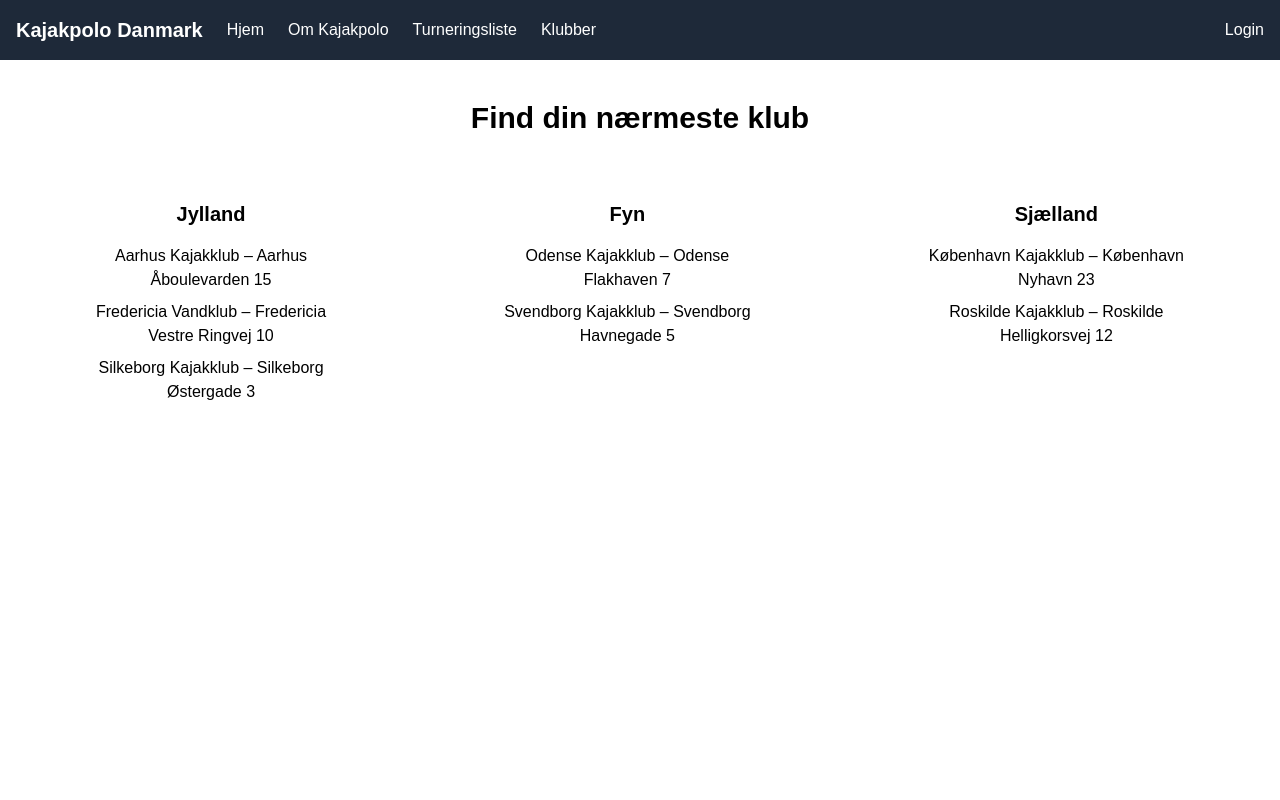
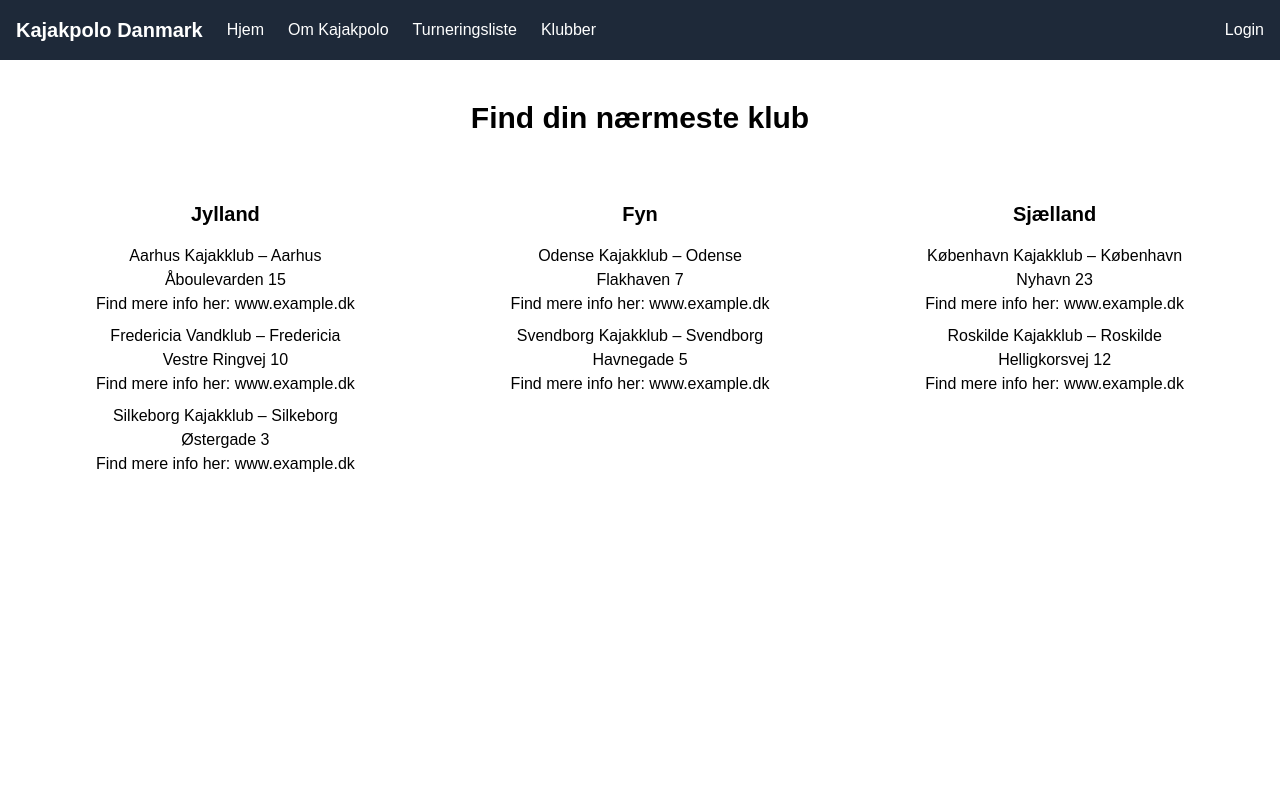
Before and after one commit to TacoKarl/kpolo, a Next.js app in the folder frontend/: page /clubs in a window 1280 px wide. Shown: the top 800 px of the page. Built offline with nearby package versions, Linux system fonts and the light colour scheme; no server answers.

Commit message:
clubs and private club

```diff
--- /dev/null
+++ b/frontend/src/app/clubs/[id]/page.tsx
@@ -0,0 +1,39 @@
+'use client'; // hvis du skal bruge Apollo eller client-side fetching
+
+import { useParams } from 'next/navigation';
+import { gql } from '@apollo/client';
+import {useQuery} from "@apollo/client/react";
+import { GetClubData } from '../../types/graphql'; // tilpas type
+
+const GET_CLUB = gql`
+    query GetClub($id: ID!) {
+        club(id: $id) {
+            id
+            name
+            city
+            address
+        }
+    }
+`;
+
+export default function ClubPage() {
+    const { id } = useParams();
+
+    // Client-side fetch med Apollo
+    const { loading, error, data } = useQuery<GetClubData>(GET_CLUB, {
+        variables: { id },
+    });
+
+    if (loading) return <p>Loading...</p>;
+    if (error) return <p>Error: {error.message}</p>;
+
+    const club = data?.club;
+
+    return (
+        <div className="p-8">
+            <h1 className="text-3xl font-bold">{club?.name}</h1>
+            <p>By: {club?.city}</p>
+            <p>Adresse: {club?.address}</p>
+        </div>
+    );
+}
--- a/frontend/src/app/clubs/page.tsx
+++ b/frontend/src/app/clubs/page.tsx
@@ -3,6 +3,14 @@
 import {gql} from "@apollo/client";
 import { GetClubsData, Club } from "../types/graphql";
 import {useQuery} from "@apollo/client/react";
+import Link from "next/link";
+
+type ClubPreview = {
+    id: string
+    name: string
+    city: string
+    address: string
+}
 
 const GET_CLUBS = gql`
     query GetClubs {
@@ -27,7 +35,7 @@ export default function clubsPage () {
     // TODO: Når databasen er sat op, hent data derfra i stedet for dummy data
 
 
-    const dummyClubs: Club[] = [
+    const dummyClubs: ClubPreview[] = [
         { id: "1", name: "Aarhus Kajakklub", city: "Aarhus", address: "Åboulevarden 15" },
         { id: "2", name: "Odense Kajakklub", city: "Odense", address: "Flakhaven 7" },
         { id: "3", name: "Fredericia Vandklub", city: "Fredericia", address: "Vestre Ringvej 10" },
@@ -37,9 +45,9 @@ export default function clubsPage () {
         { id: "7", name: "Silkeborg Kajakklub", city: "Silkeborg", address: "Østergade 3" },
     ];
 
-    const jyllandClubs = dummyClubs.filter(c => getRegion(c) === "Jylland") ?? [];
-    const fynClubs = dummyClubs.filter(c => getRegion(c) === "Fyn") ?? [];
-    const sjællandClubs = dummyClubs.filter(c => getRegion(c) === "Sjælland") ?? [];
+    const jyllandClubs = dummyClubs.filter(c => getRegionPreview(c) === "Jylland") ?? [];
+    const fynClubs = dummyClubs.filter(c => getRegionPreview(c) === "Fyn") ?? [];
+    const sjællandClubs = dummyClubs.filter(c => getRegionPreview(c) === "Sjælland") ?? [];
 
     // if (loading) return <p>Loading...</p>;
     // if (error) return <p>Error: {error.message}</p>;
@@ -56,7 +64,11 @@ export default function clubsPage () {
                         <ul className="mt-4 space-y-2">
                             {jyllandClubs.map(club => (
                                 <li key={club.id}>
-                                    {club.name} – {club.city}<br/>{club.address}
+                                    <Link href={`/clubs/${club.id}`}>{club.name}</Link> – {club.city}
+                                    <br/>
+                                    {club.address}
+                                    <br/>
+                                    Find mere info her: <a href="https://www.example.dk">www.example.dk</a>
                                 </li>
                             ))}
                         </ul>
@@ -67,7 +79,11 @@ export default function clubsPage () {
                         <ul className="mt-4 space-y-2">
                             {fynClubs.map(club => (
                                 <li key={club.id}>
-                                    {club.name} – {club.city}<br/>{club.address}
+                                    <Link href={`/clubs/${club.id}`}>{club.name}</Link> – {club.city}
+                                    <br/>
+                                    {club.address}
+                                    <br/>
+                                    Find mere info her: <a href="https://www.example.dk">www.example.dk</a>
                                 </li>
                             ))}
                         </ul>
@@ -78,7 +94,11 @@ export default function clubsPage () {
                         <ul className="mt-4 space-y-2">
                             {sjællandClubs.map(club => (
                                 <li key={club.id}>
-                                    {club.name} – {club.city}<br/>{club.address}
+                                    <Link href={`/clubs/${club.id}`}>{club.name}</Link> – {club.city}
+                                    <br/>
+                                    {club.address}
+                                    <br/>
+                                    Find mere info her: <a href="https://www.example.dk">www.example.dk</a>
                                 </li>
                             ))}
                         </ul>
@@ -97,3 +117,12 @@ function getRegion(club: Club): "Jylland" | "Fyn" | "Sjælland" {
     if (["odense", "svendborg"].includes(city)) return "Fyn";
     return "Sjælland";
 }
+
+function getRegionPreview(club: ClubPreview): "Jylland" | "Fyn" | "Sjælland" {
+    const city = club.city.toLowerCase();
+
+    // Eksempel på simpel filtrering – tilpas til jeres byer
+    if (["aarhus", "fredericia", "silkeborg"].includes(city)) return "Jylland";
+    if (["odense", "svendborg"].includes(city)) return "Fyn";
+    return "Sjælland";
+}
--- a/frontend/src/app/types/graphql.ts
+++ b/frontend/src/app/types/graphql.ts
@@ -17,6 +17,10 @@ export interface Club {
     address: string;
     members: User[];
     teams: Team [];
+}
+
+export interface GetClubData {
+    club: Club;
 }
 
 export interface GetClubsData {
```
